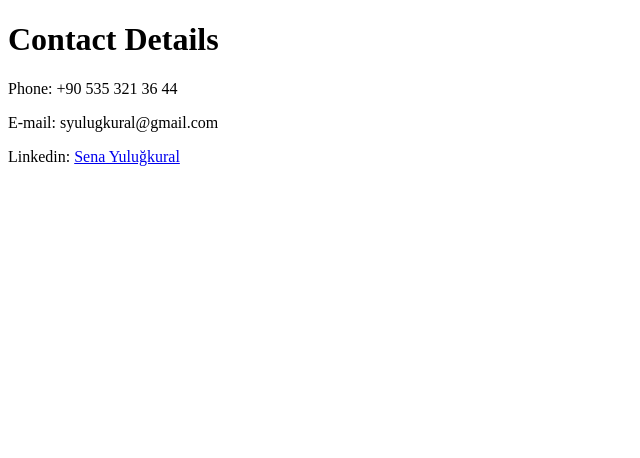
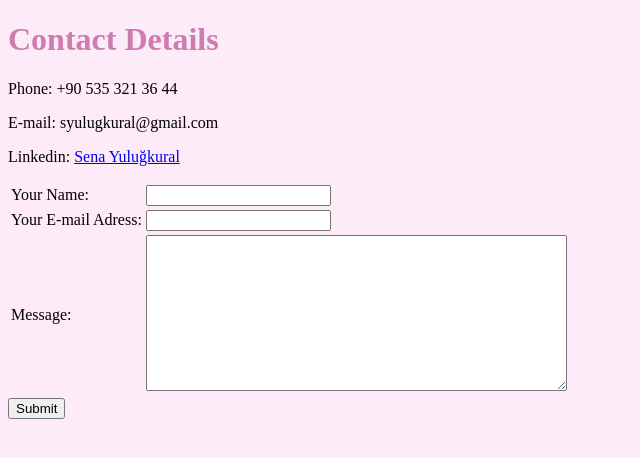
Before and after one commit to senayulugkural/Web-Development-CV, a plain HTML site: page Web Development/HTML - Personal Site/contact.html in a window 1280 px wide. Shown: the whole page, without its empty margins (0-640 px from the left). Drawn offline with Linux system fonts and the light colour scheme.

Commit message:
Some css integrated.

```diff
--- a/Web Development/HTML - Personal Site/contact.html
+++ b/Web Development/HTML - Personal Site/contact.html
@@ -13,6 +13,23 @@
   <p>E-mail: syulugkural@gmail.com</p>
 
   <p>Linkedin: <a href="https://www.linkedin.com/in/senayulugkural/">Sena Yuluğkural</a></p>
+
+
+
+<form action="mailto:syulugkural@icloud.com" method="post" enctype="text/plain">
+  <table>
+    <tr>
+  <td><label>Your Name:</label></td>
+<td><input type="text" name="yourName" value=""></td>
+</tr><tr>
+  <td><label>Your E-mail Adress:</label></td>
+<td><input type="text" name="yourEmail" value=""></td>
+</tr><tr>
+  <td><label>Message:</label></td>
+<td><textarea name="yourMessage" rows="10" cols="50"></textarea></td>
+</tr></table>
+<input type="Submit" name=""></form>
+<link rel="stylesheet" href="css/styles.css">
+
 </body>
-
 </html>
--- /dev/null
+++ b/Web Development/HTML - Personal Site/css/styles.css
@@ -0,0 +1,18 @@
+body {
+  background-color:#FDEBF7;
+border-style: none;
+height: 2px ;
+
+}
+
+hr{
+border-style:none;
+border-top-style: dotted;
+border-width: 5px;
+width: 5%;
+color:#EA99D5;
+}
+
+h1,h3 {
+color: #CE7BB0
+}
```
Also changed, not shown: Web Development/HTML - Personal Site/index.html (+1 -0 lines), Web Development/HTML - Personal Site/work.html (+2 -0 lines).
